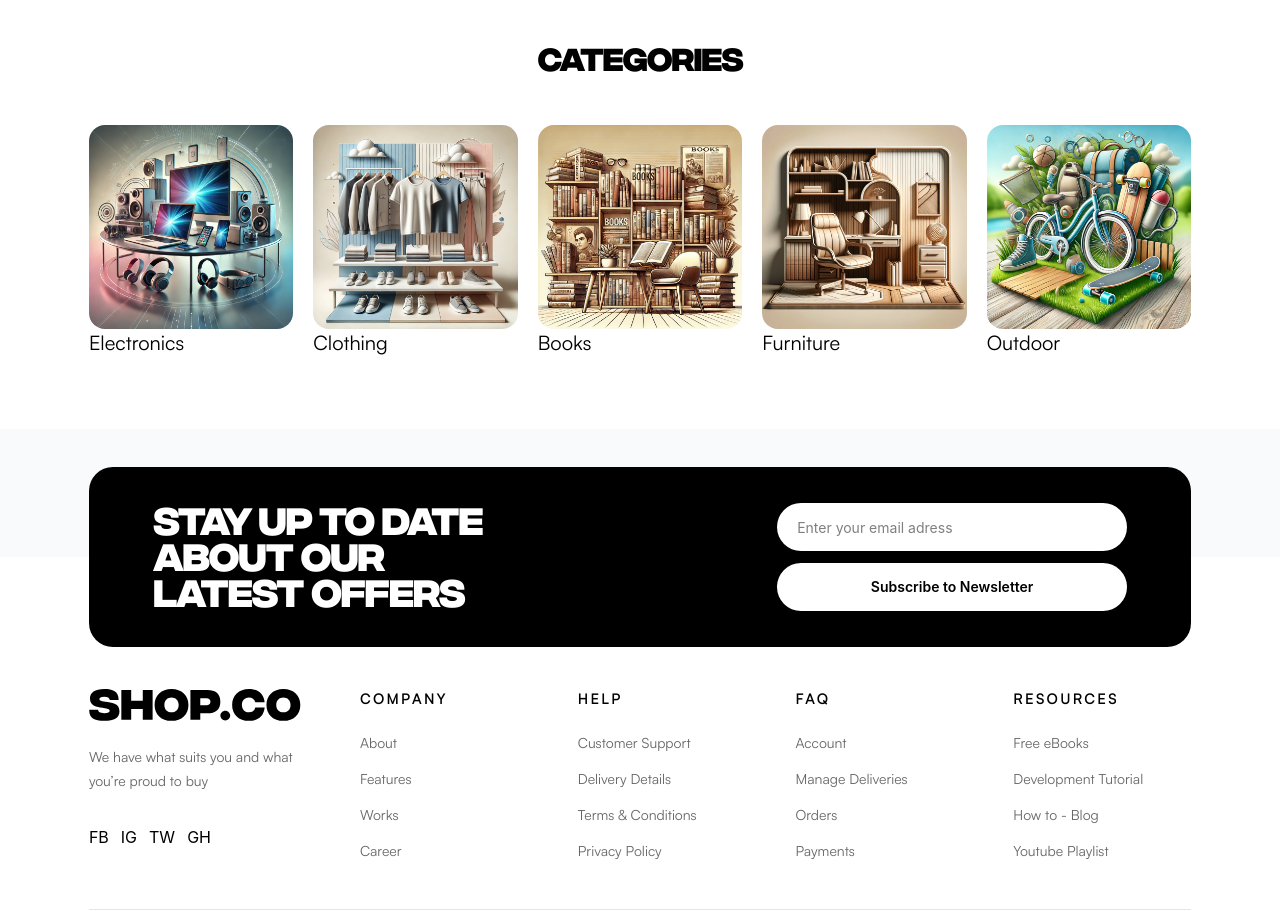
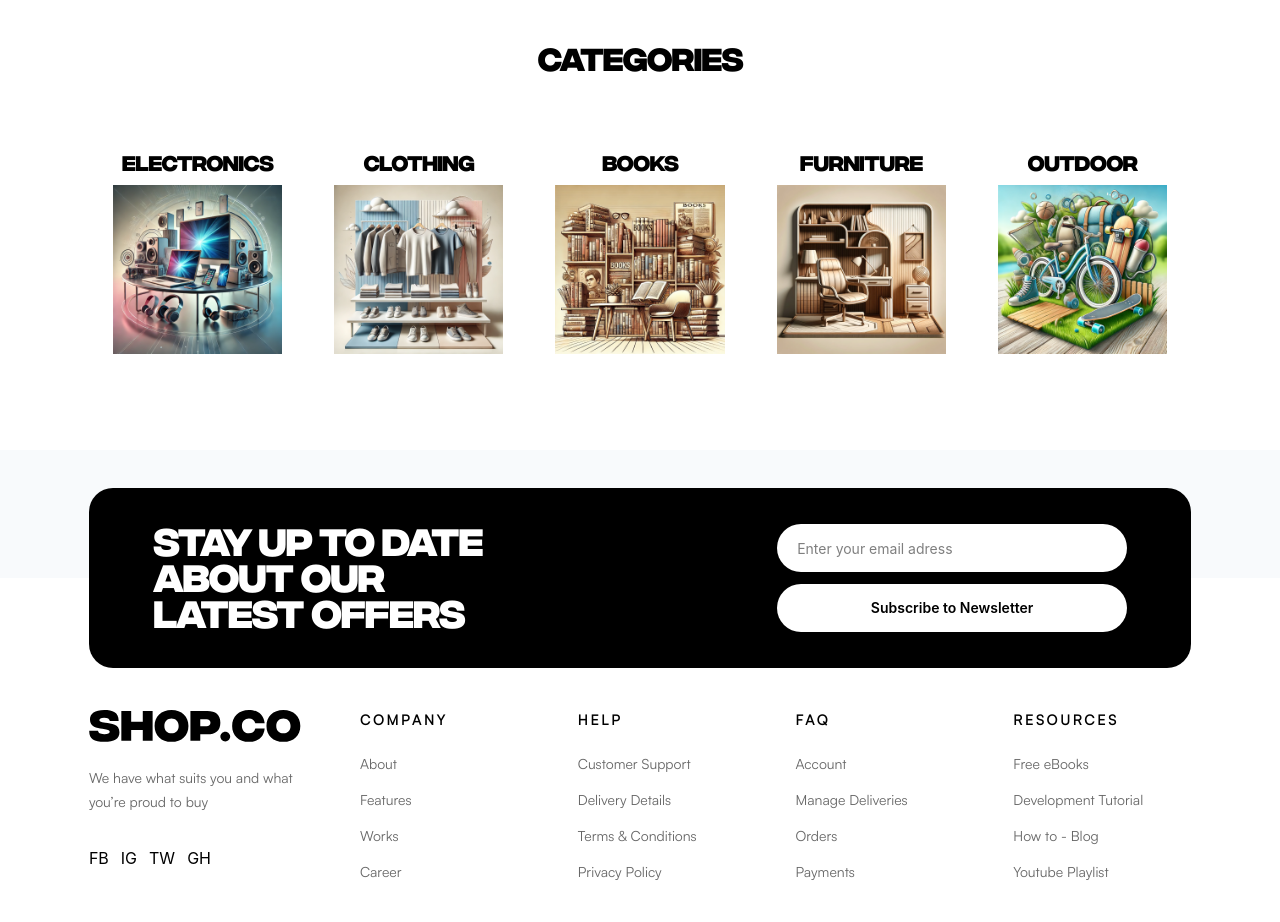
Before and after one commit to ssmetanina/ecommerce-store, a React (Vite) app: page / in a window 1280 px wide. Shown: the part 940-1862 px from the top of the page. Built offline with nearby package versions, Linux system fonts and the light colour scheme.

Commit message:
feat: implement home page layout and category section

```diff
--- a/src/pages/Home.tsx
+++ b/src/pages/Home.tsx
@@ -45,12 +45,12 @@ function Home() {
 
     <div className="font-body text-xl px-[6.944vw] py-[9vh] bg-white">
       <h1 className="font-heading font-bold text-3xl text-center pb-[6vh]">Categories</h1>
-      <ul className="grid grid-cols-5 gap-5">
+      <ul className="grid grid-cols-1 lg:grid-cols-5 md:grid-cols-3 gap-1">
         {categories.map((category) => (
-          <li key={category.id}>
+          <li key={category.id} className="bg-white rounded-3xl min-h-40 md:min-h-55 overflow-hidden px-6 py-6 flex items-start">
             <Link to={`/category/${category.name}`}>
-            <img src={category.img} alt={category.name} className="rounded-2xl" />
-            {category.name}
+            <h2 className="font-heading text-xl font-bold text-center pb-2">{category.name}</h2>
+            <img src={category.img} alt={category.name} />
             </Link>
           </li>
         ))}
```
